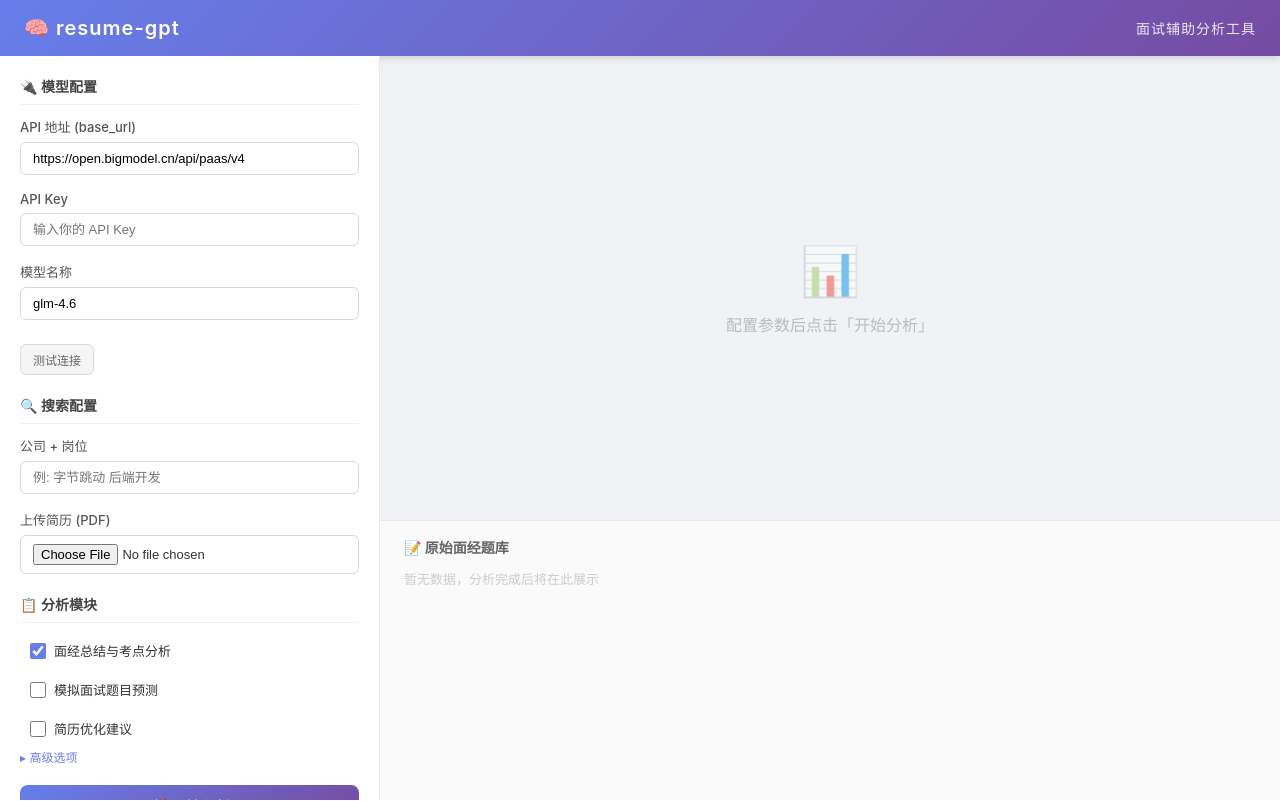
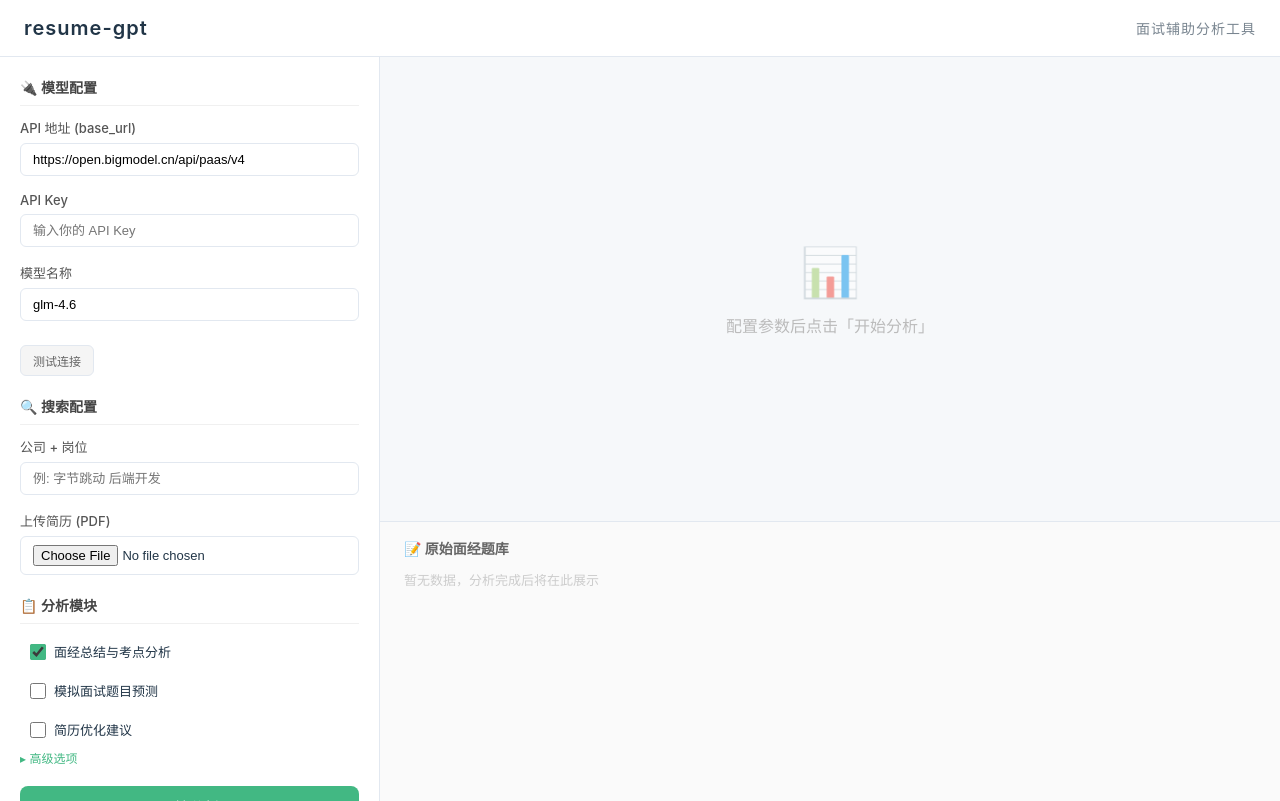
Before and after one commit to AxelWT/resume-gpt, a FastAPI app: page / in a window 1280 px wide. Run offline with FastAPI, Linux system fonts and the light colour scheme.

Commit message:
style: 前端页面改为 VitePress 文档风格，Vue 绿配色
- 将紫蓝渐变配色替换为 VitePress 绿色系（#42b883 / #3c8772）
- Header 改为白底深色文字 + 底部边框
- 按钮、输入框、卡片等组件统一绿色主题
- 去除标题和按钮上的 emoji 图标

Co-Authored-By: Claude Opus 4.6 <noreply@anthropic.com>

```diff
--- a/templates/index.html
+++ b/templates/index.html
@@ -8,14 +8,14 @@
   *, *::before, *::after { box-sizing: border-box; margin: 0; padding: 0; }
   body {
     font-family: -apple-system, BlinkMacSystemFont, "Segoe UI", Roboto, "Helvetica Neue", Arial, "Microsoft YaHei", sans-serif;
-    background: #f0f2f5;
-    color: #333;
+    background: #f6f8fa;
+    color: #213547;
     height: 100vh;
     overflow: hidden;
   }
   .app-header {
-    background: linear-gradient(135deg, #667eea 0%, #764ba2 100%);
-    color: #fff;
+    background: #fff;
+    color: #213547;
     padding: 16px 24px;
     font-size: 20px;
     font-weight: 600;
@@ -23,15 +23,15 @@
     display: flex;
     align-items: center;
     gap: 10px;
-    box-shadow: 0 2px 8px rgba(0,0,0,0.15);
+    border-bottom: 1px solid #e2e8f0;
   }
-  .app-header span { opacity: 0.85; font-size: 14px; font-weight: 400; margin-left: auto; }
+  .app-header span { opacity: 0.6; font-size: 14px; font-weight: 400; margin-left: auto; }
   .app-body { display: flex; height: calc(100vh - 56px); }
   .left-panel {
     width: 380px;
     min-width: 380px;
     background: #fff;
-    border-right: 1px solid #e8e8e8;
+    border-right: 1px solid #e2e8f0;
     overflow-y: auto;
     padding: 20px;
   }
@@ -49,7 +49,7 @@
   .sidebar {
     height: 280px;
     min-height: 200px;
-    border-top: 1px solid #e8e8e8;
+    border-top: 1px solid #e2e8f0;
     background: #fafafa;
     overflow-y: auto;
     padding: 16px 24px;
@@ -86,13 +86,13 @@
   .form-group input, .form-group textarea {
     width: 100%;
     padding: 8px 12px;
-    border: 1px solid #d9d9d9;
+    border: 1px solid #e2e8f0;
     border-radius: 6px;
     font-size: 13px;
     transition: border .2s;
     outline: none;
   }
-  .form-group input:focus, .form-group textarea:focus { border-color: #667eea; box-shadow: 0 0 0 2px rgba(102,126,234,0.15); }
+  .form-group input:focus, .form-group textarea:focus { border-color: #42b883; box-shadow: 0 0 0 2px rgba(66,184,131,0.15); }
   .form-group textarea { resize: vertical; min-height: 60px; font-family: inherit; }
 
   .section-title {
@@ -116,12 +116,12 @@
     border-radius: 6px;
     transition: background .15s;
   }
-  .checkbox-group label:hover { background: #f5f5ff; }
-  .checkbox-group input[type="checkbox"] { width: 16px; height: 16px; accent-color: #667eea; }
+  .checkbox-group label:hover { background: #f0faf5; }
+  .checkbox-group input[type="checkbox"] { width: 16px; height: 16px; accent-color: #42b883; }
 
   .advanced-toggle {
     font-size: 12px;
-    color: #667eea;
+    color: #42b883;
     cursor: pointer;
     user-select: none;
     margin-top: 4px;
@@ -144,19 +144,19 @@
     cursor: pointer;
     transition: all .2s;
   }
-  .btn-primary { background: linear-gradient(135deg, #667eea, #764ba2); color: #fff; }
-  .btn-primary:hover { opacity: 0.9; transform: translateY(-1px); box-shadow: 0 4px 12px rgba(102,126,234,0.4); }
+  .btn-primary { background: #42b883; color: #fff; }
+  .btn-primary:hover { background: #3c8772; transform: translateY(-1px); box-shadow: 0 4px 12px rgba(66,184,131,0.4); }
   .btn-primary:disabled { opacity: 0.5; cursor: not-allowed; transform: none; box-shadow: none; }
   .btn-secondary {
     background: #f5f5f5;
     color: #666;
-    border: 1px solid #d9d9d9;
+    border: 1px solid #e2e8f0;
     padding: 6px 12px;
     width: auto;
     font-size: 12px;
     border-radius: 6px;
   }
-  .btn-secondary:hover { border-color: #667eea; color: #667eea; }
+  .btn-secondary:hover { border-color: #42b883; color: #42b883; }
   .btn-test { margin-top: 8px; }
 
   /* Report */
@@ -326,7 +326,7 @@
 <div class="toast" id="toast"></div>
 
 <div class="app-header">
-  🧠 resume-gpt
+  resume-gpt
   <span>面试辅助分析工具</span>
 </div>
 
@@ -512,7 +512,7 @@ async function startAnalysis() {
   } catch (e) {
     showToast('❌ ' + e.message, 'error');
     document.getElementById('startBtn').disabled = false;
-    document.getElementById('startBtn').textContent = '🚀 开始分析';
+    document.getElementById('startBtn').textContent = '开始分析';
   }
 }
 
@@ -532,7 +532,7 @@ async function pollStatus() {
       if (data.status === 'completed') {
         polling = false;
         document.getElementById('startBtn').disabled = false;
-        document.getElementById('startBtn').textContent = '🚀 开始分析';
+        document.getElementById('startBtn').textContent = '开始分析';
         if (data.result) {
           if (data.result.error) {
             showReportError(data.result.error);
@@ -546,14 +546,14 @@ async function pollStatus() {
       if (data.status === 'failed') {
         polling = false;
         document.getElementById('startBtn').disabled = false;
-        document.getElementById('startBtn').textContent = '🚀 开始分析';
+        document.getElementById('startBtn').textContent = '开始分析';
         showReportError(data.error || '分析过程出错');
         return;
       }
     } catch (e) {
       polling = false;
       document.getElementById('startBtn').disabled = false;
-      document.getElementById('startBtn').textContent = '🚀 开始分析';
+      document.getElementById('startBtn').textContent = '开始分析';
       showReportError('连接失败: ' + e.message);
       return;
     }
@@ -625,7 +625,7 @@ function renderMockInterview(data) {
         ${q.suggested_answer ? `<div class="ans"><strong>回答思路：</strong>${escapeHtml(q.suggested_answer)}</div>` : ''}
       </div>`
     ).join('');
-    return `<h3 style="font-size:15px;margin:12px 0 8px;color:#764ba2;">${escapeHtml(c.type)}</h3>${qs}`;
+    return `<h3 style="font-size:15px;margin:12px 0 8px;color:#3c8772;">${escapeHtml(c.type)}</h3>${qs}`;
   }).join('');
   return `<div class="module-card">
     <h2>模拟面试题目预测</h2>
```
Also changed, not shown: other parts of templates/index.html (+20 -20 lines).
